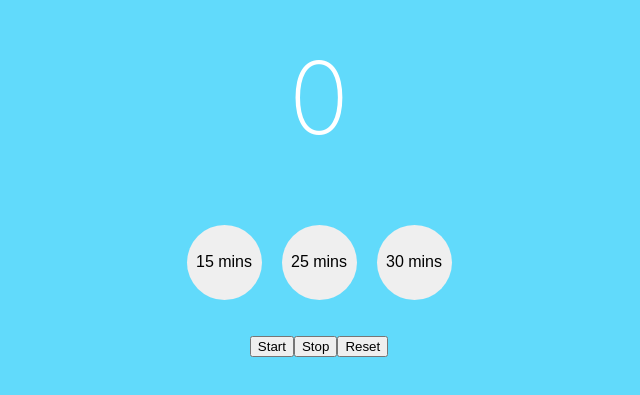
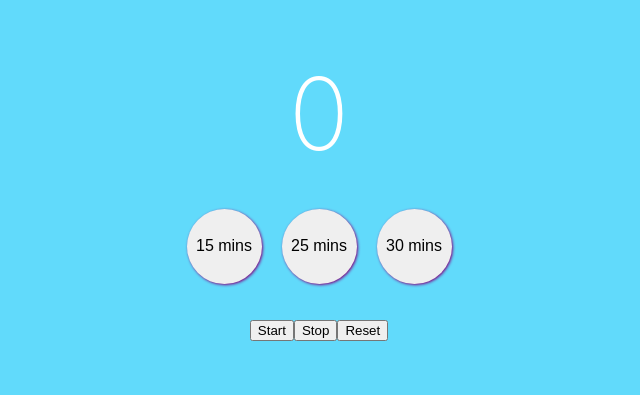
Before and after one commit to Rakeshpatel87p/react-timerOrg, a React (Create React App) app: page / in a window 1280 px wide. Shown: the part 197-592 px from the top of the page, without its empty margins (321-961 px from the left). Built offline with nearby package versions, Linux system fonts and the light colour scheme.

Commit message:
better hover effect

```diff
--- a/src/index.css
+++ b/src/index.css
@@ -20,6 +20,7 @@ body {
   color: white;
   font-size: 100px;
   font-weight: 200;
+  margin-bottom: 35px;
 }
 
 .presetTimerBtns {
@@ -31,15 +32,17 @@ body {
 .presetTimerBtns button {
   border: 0px;
   border-radius: 100%;
+  box-shadow: 1px 1px 3px purple;
   color:black;
   cursor: pointer;
   font-size: 16px;
   height: 75px;
   margin: 0 10px;
-  transition: 1s all;
+  transition: 0.5s all;
   width: 75px;
 }
 
 .presetTimerBtns button:hover {
-  border: 1px solid blue;
+  box-shadow: 1px 1px 15px purple;
+  transform: scale(1.2);
 }
```
